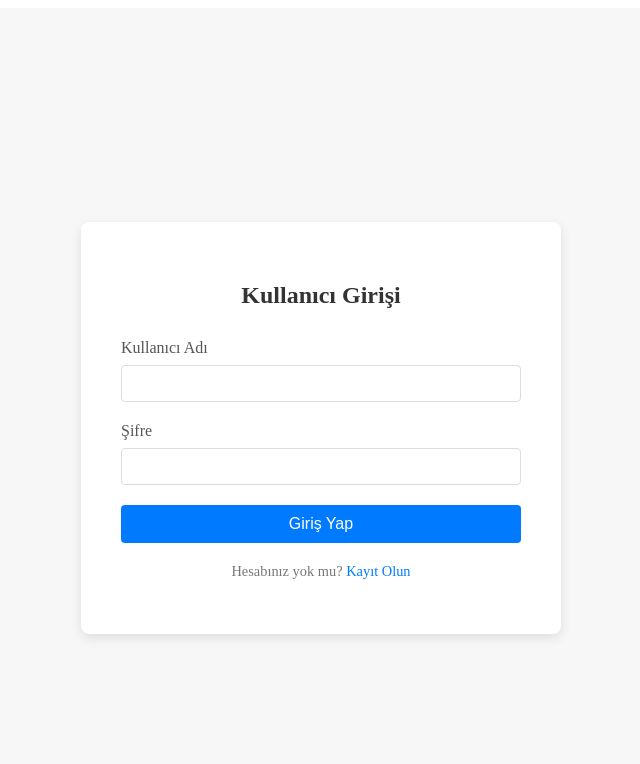
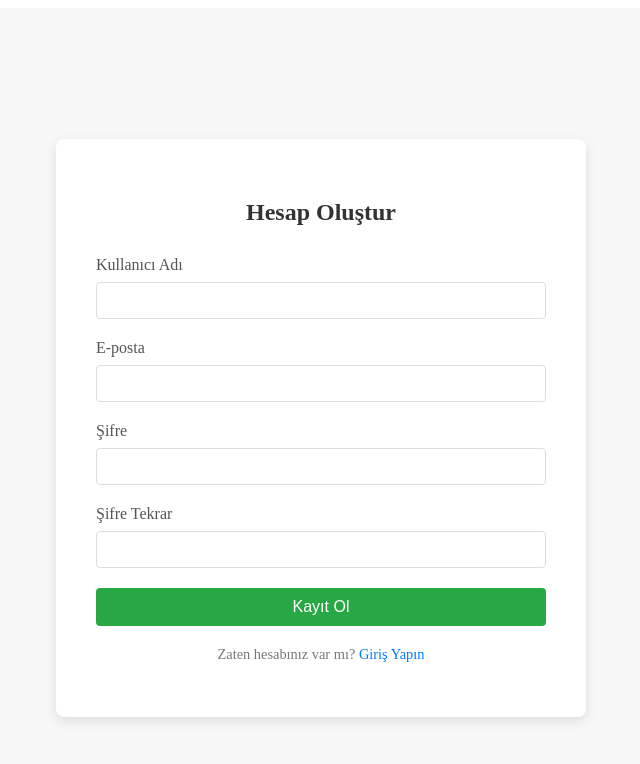
Before and after one commit to Gazi-Project-Lambda/frontend, an Angular app: page /register in a window 1280 px wide. Before the commit this address led to /. Shown: the top 764 px of the page, without its empty margins (319-959 px from the left). Built offline with nearby package versions, Linux system fonts and the light colour scheme.

Commit message:
register feature 🐕‍

```diff
--- a/src/app/app.routes.ts
+++ b/src/app/app.routes.ts
@@ -1,3 +1,9 @@
 import { Routes } from '@angular/router';
+import { LoginComponent } from './login/login.component';
+import { RegisterComponent } from './register/register.component';
 
-export const routes: Routes = [];
+export const routes: Routes = [
+    { path: 'login', component: LoginComponent },
+    { path: 'register', component: RegisterComponent },
+    { path: '', redirectTo: '/login', pathMatch: 'full' }
+];
--- a/src/app/app.ts
+++ b/src/app/app.ts
@@ -1,16 +1,14 @@
-
 import { Component } from '@angular/core';
-import { LoginComponent } from './login/login.component';
+import { RouterOutlet } from '@angular/router';
 
 @Component({
   selector: 'app-root',
   standalone: true,
   imports: [
-
-      LoginComponent
+      RouterOutlet
   ],
   template: `
-    <app-login></app-login>
+    <router-outlet></router-outlet>
   `,
   styleUrl: './app.css'
 })
--- a/src/app/login/login.component.html
+++ b/src/app/login/login.component.html
@@ -46,6 +46,6 @@
 
     </form>
 
-    <p class="footer-text">Hesabınız yok mu? <a href="#">Kayıt Olun</a></p>
+    <p class="footer-text">Hesabınız yok mu? <a routerLink="/register">Kayıt Olun</a></p>
   </div>
 </div>
--- a/src/app/login/login.component.ts
+++ b/src/app/login/login.component.ts
@@ -1,13 +1,15 @@
 import { Component, OnInit } from '@angular/core';
 import { FormBuilder, FormGroup, Validators, ReactiveFormsModule, AbstractControl } from '@angular/forms';
 import { CommonModule } from '@angular/common';
+import { RouterLink } from '@angular/router';
 
 @Component({
   selector: 'app-login',
   standalone: true,
   imports: [
       ReactiveFormsModule,
-      CommonModule
+      CommonModule,
+      RouterLink
   ],
   templateUrl: './login.component.html',
   styleUrls: ['./login.component.css']
@@ -42,5 +44,11 @@ export class LoginComponent implements OnInit {
       return;
     }
 
+    this.loading = true;
+    // Simulate Login
+    setTimeout(() => {
+        this.loading = false;
+        console.log('Login logic here');
+    }, 1000);
   }
 }
--- /dev/null
+++ b/src/app/register/register.component.css
@@ -0,0 +1,113 @@
+.register-container {
+  display: flex;
+  justify-content: center;
+  align-items: center;
+  min-height: 100vh;
+  background-color: #f7f7f7;
+  padding: 20px;
+}
+
+.register-card {
+  width: 100%;
+  max-width: 450px;
+  background: white;
+  padding: 40px;
+  border-radius: 8px;
+  box-shadow: 0 4px 12px rgba(0, 0, 0, 0.1);
+}
+
+.register-card h2 {
+  text-align: center;
+  margin-bottom: 30px;
+  color: #333;
+}
+
+.form-group {
+  margin-bottom: 20px;
+}
+
+.form-group label {
+  display: block;
+  margin-bottom: 8px;
+  font-weight: 500;
+  color: #555;
+}
+
+.form-control {
+  width: 100%;
+  padding: 10px;
+  border: 1px solid #ddd;
+  border-radius: 4px;
+  box-sizing: border-box;
+  transition: border-color 0.3s;
+}
+
+.form-control:focus {
+  border-color: #28a745; /* Green for register focus */
+  outline: none;
+  box-shadow: 0 0 0 0.2rem rgba(40, 167, 69, 0.25);
+}
+
+.is-invalid {
+  border-color: #dc3545;
+}
+
+.invalid-feedback {
+  color: #dc3545;
+  font-size: 0.875em;
+  margin-top: 4px;
+}
+
+.btn-register {
+  width: 100%;
+  padding: 10px;
+  background-color: #28a745;
+  color: white;
+  border: none;
+  border-radius: 4px;
+  cursor: pointer;
+  font-size: 16px;
+  transition: background-color 0.3s;
+}
+
+.btn-register:hover:not([disabled]) {
+  background-color: #218838;
+}
+
+.btn-register:disabled {
+  background-color: #94d3a2;
+  cursor: not-allowed;
+}
+
+.spinner-border-sm {
+  display: inline-block;
+  width: 1rem;
+  height: 1rem;
+  vertical-align: text-bottom;
+  border: 0.15em solid currentColor;
+  border-right-color: transparent;
+  border-radius: 50%;
+  animation: spinner-border 0.75s linear infinite;
+  margin-right: 5px;
+}
+
+@keyframes spinner-border {
+  to { transform: rotate(360deg); }
+}
+
+.footer-text {
+  text-align: center;
+  margin-top: 20px;
+  font-size: 0.9em;
+  color: #777;
+}
+
+.footer-text a {
+  color: #007bff;
+  text-decoration: none;
+  cursor: pointer;
+}
+
+.footer-text a:hover {
+  text-decoration: underline;
+}
--- /dev/null
+++ b/src/app/register/register.component.html
@@ -0,0 +1,78 @@
+<div class="register-container">
+  <div class="register-card">
+    <h2>Hesap Oluştur</h2>
+
+    <form [formGroup]="registerForm" (ngSubmit)="onSubmit()">
+
+      <div class="form-group">
+        <label for="username">Kullanıcı Adı</label>
+        <input
+          id="username"
+          type="text"
+          formControlName="username"
+          class="form-control"
+          [ngClass]="{ 'is-invalid': submitted && f['username'].errors }"
+        />
+        <div *ngIf="submitted && f['username'].errors" class="invalid-feedback">
+          <div *ngIf="f['username'].errors['required']">Kullanıcı Adı zorunludur.</div>
+          <div *ngIf="f['username'].errors['minlength']">En az 3 karakter olmalıdır.</div>
+        </div>
+      </div>
+
+      <div class="form-group">
+        <label for="email">E-posta</label>
+        <input
+          id="email"
+          type="email"
+          formControlName="email"
+          class="form-control"
+          [ngClass]="{ 'is-invalid': submitted && f['email'].errors }"
+        />
+        <div *ngIf="submitted && f['email'].errors" class="invalid-feedback">
+          <div *ngIf="f['email'].errors['required']">E-posta zorunludur.</div>
+          <div *ngIf="f['email'].errors['email']">Geçerli bir e-posta adresi giriniz.</div>
+        </div>
+      </div>
+
+      <div class="form-group">
+        <label for="password">Şifre</label>
+        <input
+          id="password"
+          type="password"
+          formControlName="password"
+          class="form-control"
+          [ngClass]="{ 'is-invalid': submitted && f['password'].errors }"
+        />
+        <div *ngIf="submitted && f['password'].errors" class="invalid-feedback">
+          <div *ngIf="f['password'].errors['required']">Şifre zorunludur.</div>
+          <div *ngIf="f['password'].errors['minlength']">Şifre en az 6 karakter olmalıdır.</div>
+        </div>
+      </div>
+
+      <div class="form-group">
+        <label for="confirmPassword">Şifre Tekrar</label>
+        <input
+          id="confirmPassword"
+          type="password"
+          formControlName="confirmPassword"
+          class="form-control"
+          [ngClass]="{ 'is-invalid': submitted && f['confirmPassword'].errors }"
+        />
+        <div *ngIf="submitted && f['confirmPassword'].errors" class="invalid-feedback">
+          <div *ngIf="f['confirmPassword'].errors['required']">Şifre tekrarı zorunludur.</div>
+          <div *ngIf="f['confirmPassword'].errors['matching']">Şifreler eşleşmiyor.</div>
+        </div>
+      </div>
+
+      <div class="form-group">
+        <button [disabled]="loading" class="btn-register">
+          <span *ngIf="loading" class="spinner-border spinner-border-sm mr-1"></span>
+          Kayıt Ol
+        </button>
+      </div>
+
+    </form>
+
+    <p class="footer-text">Zaten hesabınız var mı? <a routerLink="/login">Giriş Yapın</a></p>
+  </div>
+</div>
--- /dev/null
+++ b/src/app/register/register.component.ts
@@ -0,0 +1,80 @@
+import { Component, OnInit } from '@angular/core';
+import { FormBuilder, FormGroup, Validators, ReactiveFormsModule, AbstractControl } from '@angular/forms';
+import { CommonModule } from '@angular/common';
+import { RouterLink, Router } from '@angular/router';
+
+@Component({
+  selector: 'app-register',
+  standalone: true,
+  imports: [
+      ReactiveFormsModule,
+      CommonModule,
+      RouterLink
+  ],
+  templateUrl: './register.component.html',
+  styleUrls: ['./register.component.css']
+})
+export class RegisterComponent implements OnInit {
+
+  registerForm!: FormGroup;
+  loading: boolean = false;
+  submitted: boolean = false;
+
+  constructor(
+    private formBuilder: FormBuilder,
+    private router: Router
+  ) { }
+
+  ngOnInit(): void {
+    this.registerForm = this.formBuilder.group({
+      username: ['', [Validators.required, Validators.minLength(3)]],
+      email: ['', [Validators.required, Validators.email]],
+      password: ['', [Validators.required, Validators.minLength(6)]],
+      confirmPassword: ['', Validators.required]
+    }, {
+      validators: this.passwordMatchValidator
+    });
+  }
+
+  // Custom validator to check if passwords match
+  passwordMatchValidator(control: AbstractControl): { [key: string]: boolean } | null {
+    const password = control.get('password');
+    const confirmPassword = control.get('confirmPassword');
+
+    if (!password || !confirmPassword) {
+      return null;
+    }
+
+    if (password.value !== confirmPassword.value) {
+      confirmPassword.setErrors({ matching: true });
+      return { matching: true };
+    } else {
+      if (confirmPassword.hasError('matching')) {
+        confirmPassword.setErrors(null);
+      }
+      return null;
+    }
+  }
+
+  get f(): { [key: string]: AbstractControl } {
+    return this.registerForm.controls;
+  }
+
+  onSubmit(): void {
+    this.submitted = true;
+
+    if (this.registerForm.invalid) {
+      return;
+    }
+
+    this.loading = true;
+
+    // Simulate Registration API Call
+    setTimeout(() => {
+      console.log('Registration Data:', this.registerForm.value);
+      this.loading = false;
+      // Redirect to login after successful registration
+      this.router.navigate(['/login']);
+    }, 1500);
+  }
+}
```
